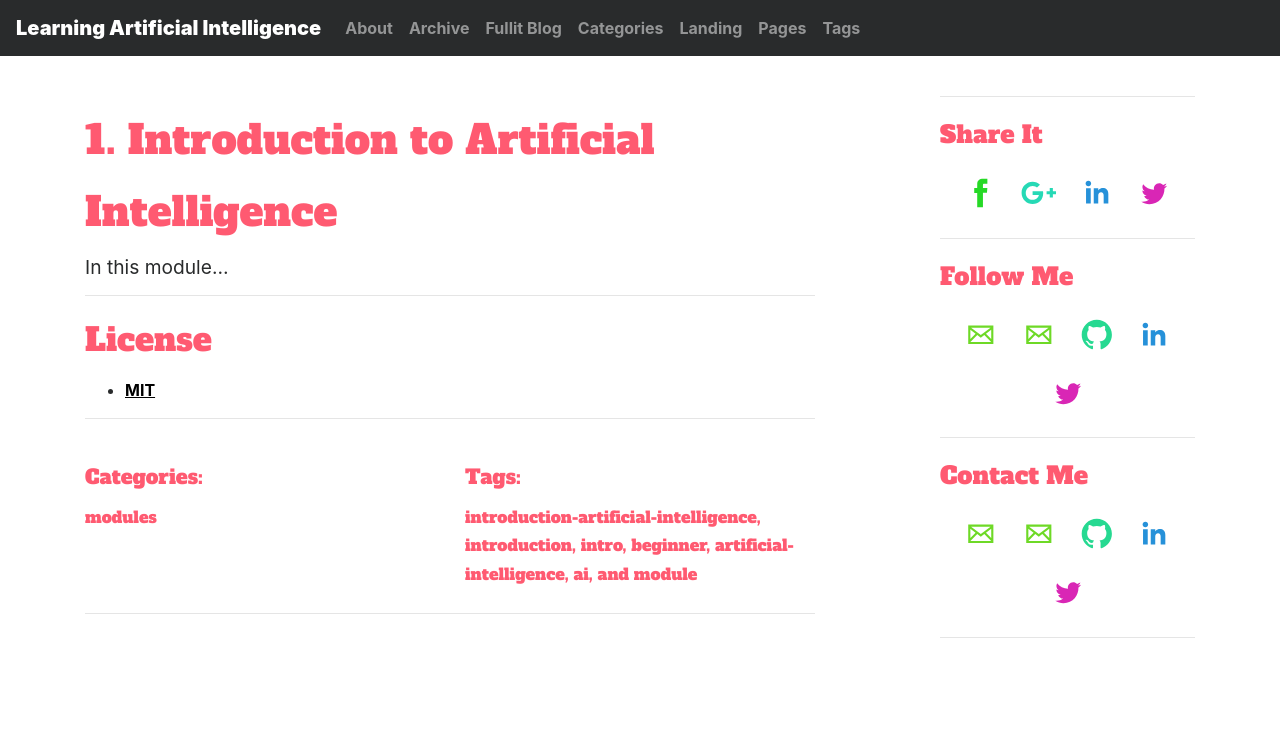
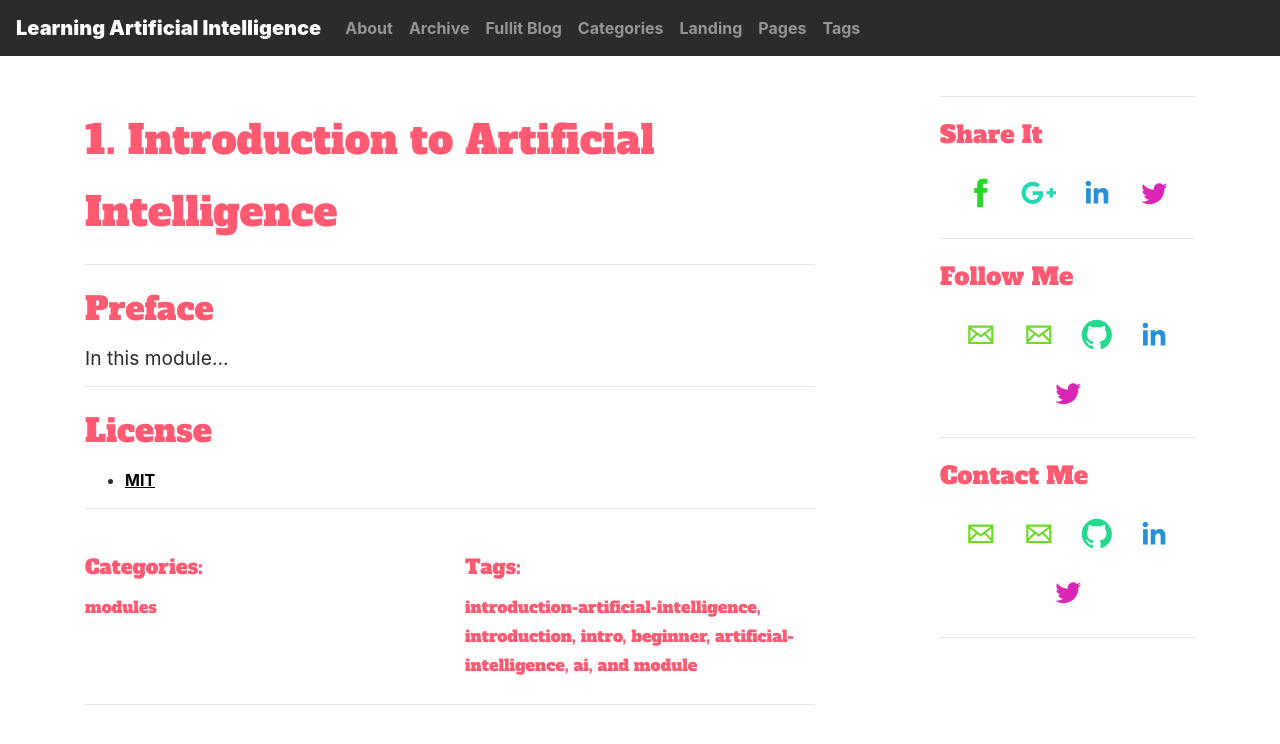
Before and after one commit to learning-artificial-intelligence/learning-artificial-intelligence.github.io, a Jekyll site: the page built from _posts/modules/2024-02-18-introduction-artificial-intelligence.md, in a window 1280 px wide. Shown: the top 744 px of the page. Built offline with Jekyll 4.4.1, drawn with Linux system fonts in a browser that asks for light colours; nearby versions of some CDN libraries; some web fonts are replaced.

Commit message:
Some minor changes added
Some minor changes added

```diff
--- a/_posts/modules/2024-02-18-introduction-artificial-intelligence.md
+++ b/_posts/modules/2024-02-18-introduction-artificial-intelligence.md
@@ -16,6 +16,10 @@ canonical: https://learning-artificial-intelligence.github.io/
 
 # 1. Introduction to Artificial Intelligence
 
+***
+
+## Preface
+
 In this module...
 
 ***
```
